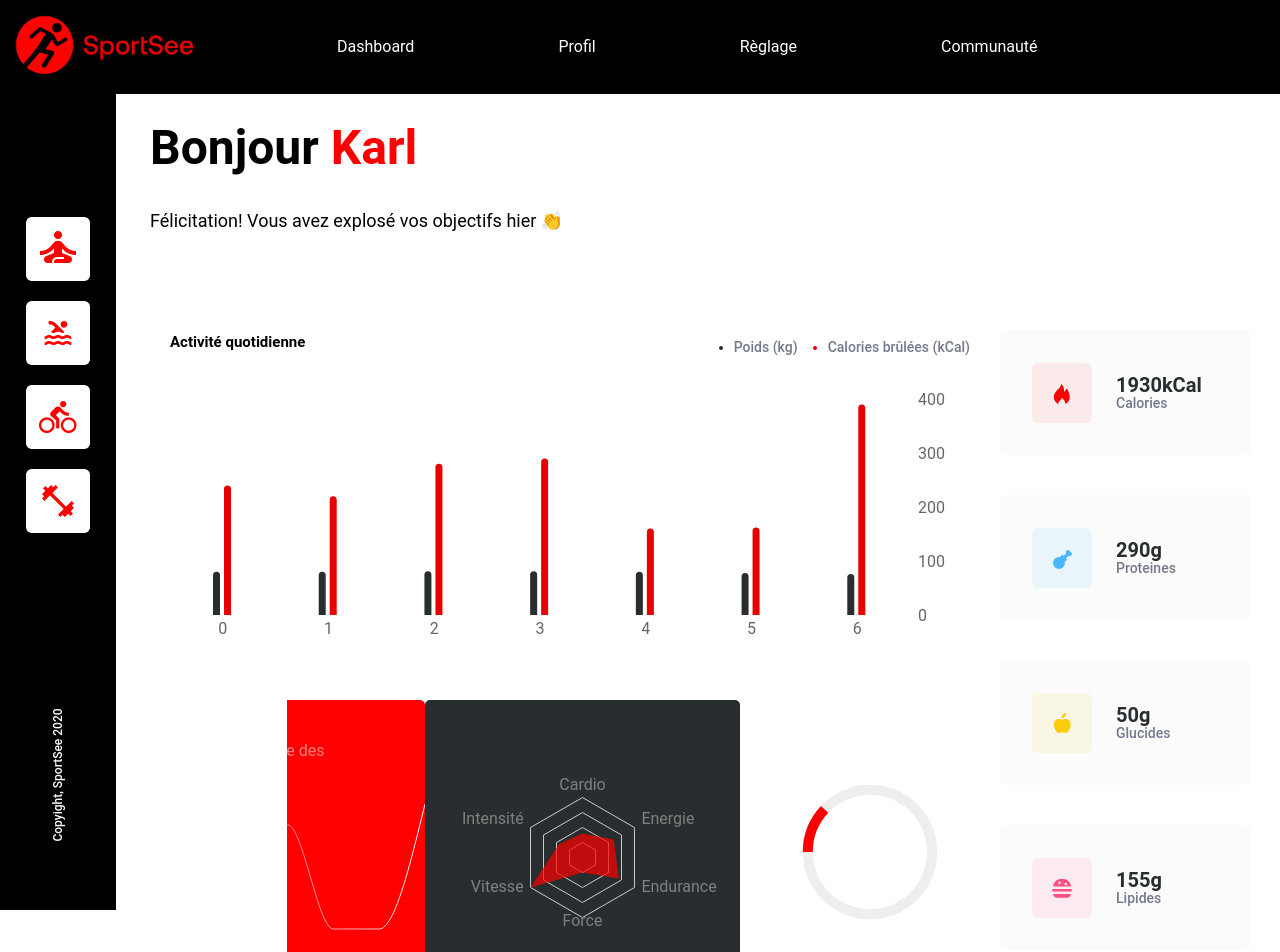
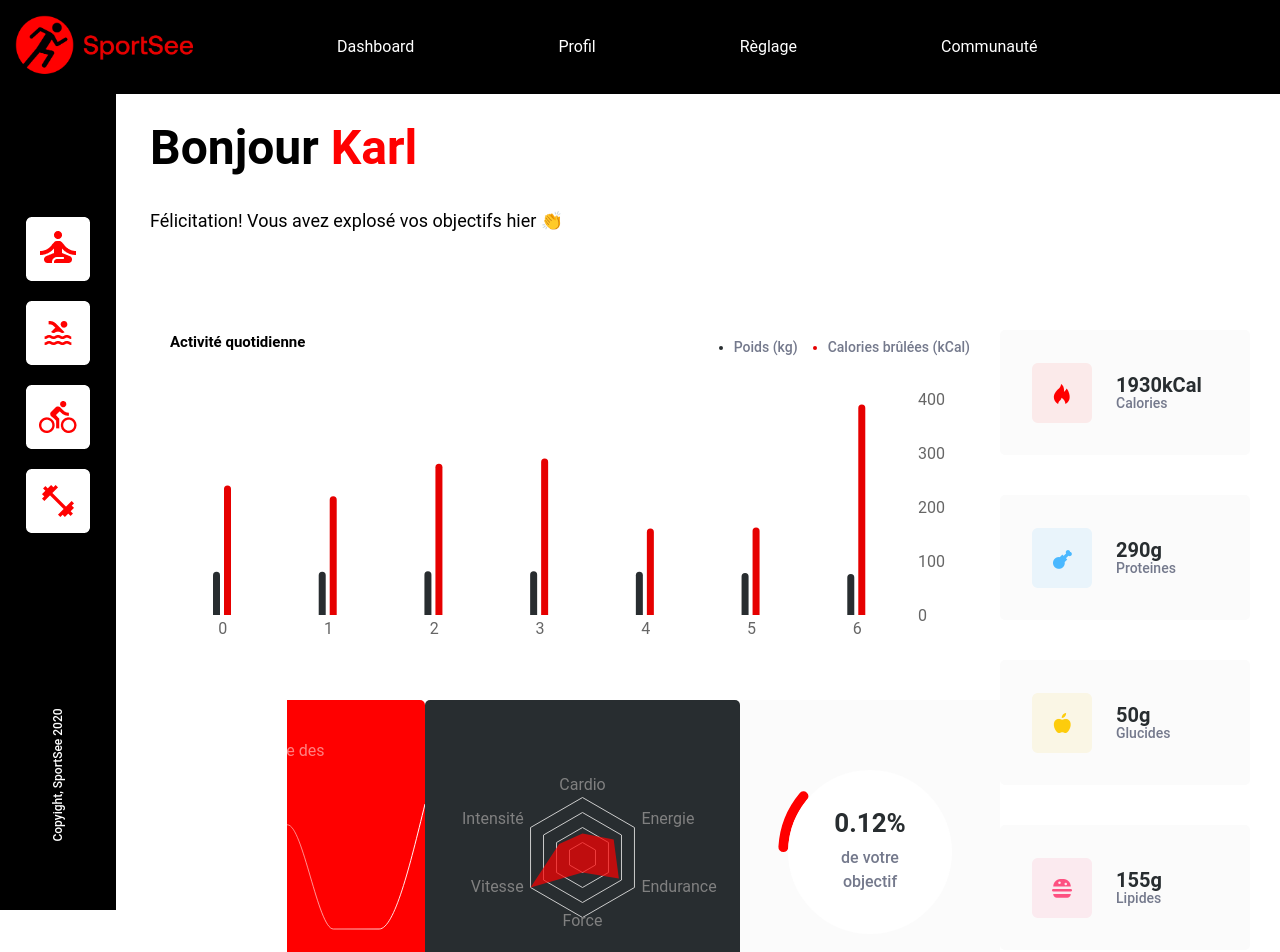
Before and after one commit to Emmanuel97423/sportsee, a React (Create React App) app: page /Dashboard/12 in a window 1280 px wide. Shown: the top 952 px of the page. Built offline with nearby package versions, Linux system fonts and the light colour scheme.

Commit message:
Feature: Average radialBar OK

```diff
--- a/src/components/RadialChartComponent/index.jsx
+++ b/src/components/RadialChartComponent/index.jsx
@@ -1,3 +1,4 @@
+/* eslint-disable react/self-closing-comp */
 /* eslint-disable no-unused-vars */
 /* eslint-disable react/jsx-boolean-value */
 import React from 'react';
@@ -6,28 +7,80 @@ import {
   RadialBarChart,
   RadialBar,
   PolarAngleAxis,
+  Customized,
+  PolarRadiusAxis,
+  Cell,
+  Pie,
+  Label,
+  LabelList,
   ResponsiveContainer,
   Legend
 } from 'recharts';
 
-function CustomLabel({ value }) {
-  console.log('value:', value);
-  const Text = styled.div`
-    background-color: green;
-    color: black;
-  `;
+const ValueContent = styled.div`
+  /* position: absolute; */
+  width: 100%;
+  height: 100%;
+  text-align: center;
+  border-radius: 50%;
+  background-color: #fff;
+  display: flex;
+  justify-content: center;
+  align-items: center;
+`;
+
+const LabelConteneur = styled.div`
+  /* position: absolute; */
+  /* width: 260px; */
+  /* height: 260px; */
+  text-align: center;
+`;
+
+const Value = styled.p`
+  /* position: absolute; */
+  font-size: 26px;
+  font-weight: 700;
+  color: #282d30;
+  margin: 0 0 10px 0;
+`;
+const Span = styled.span`
+  /* position: absolute; */
+  font-size: 16px;
+  font-weight: 500;
+  color: #74798c;
+  line-height: 1.5;
+`;
+
+function customLabel({ value }) {
   return (
-    <div>
-      <Text>Hello {value}</Text>
-    </div>
+    <foreignObject x={48} y={48} width={164} height={164}>
+      <ValueContent>
+        <LabelConteneur>
+          <Value>{value}%</Value>
+          <Span>
+            de votre <br /> objectif
+          </Span>
+        </LabelConteneur>
+      </ValueContent>
+    </foreignObject>
   );
 }
+
+// const PieStyle = styled.div`
+//   width: 160px;
+//   height: 160px;
+//   background-color: green;
+// `;
+// function CustomizedPie(props) {
+//   return <PieStyle>hello</PieStyle>;
+// }
 
 export default function RadialChartComponent({ data }) {
   const Container = styled.div`
     display: flex;
     justify-content: center;
     align-items: center;
+    background-color: #fbfbfb;
   `;
   return (
     <Container>
@@ -35,7 +88,7 @@ export default function RadialChartComponent({ data }) {
         width={260}
         height={260}
         innerRadius="100%"
-        outerRadius="50%"
+        outerRadius="70%"
         data={data}
         startAngle={540}
         endAngle={180}
@@ -43,13 +96,15 @@ export default function RadialChartComponent({ data }) {
       >
         <RadialBar
           minAngle={15}
-          // label={{ fill: '#000', position: 'center' }}
-          label={<CustomLabel />}
+          label={customLabel}
           clockWise={true}
           dataKey="todayScore"
           fill="#FF0000"
-          background
-        />
+          cornerRadius={20}
+        >
+          {' '}
+          {/* <Customized component={CustomizedPie} /> */}
+        </RadialBar>
 
         <PolarAngleAxis
           type="number"
```
